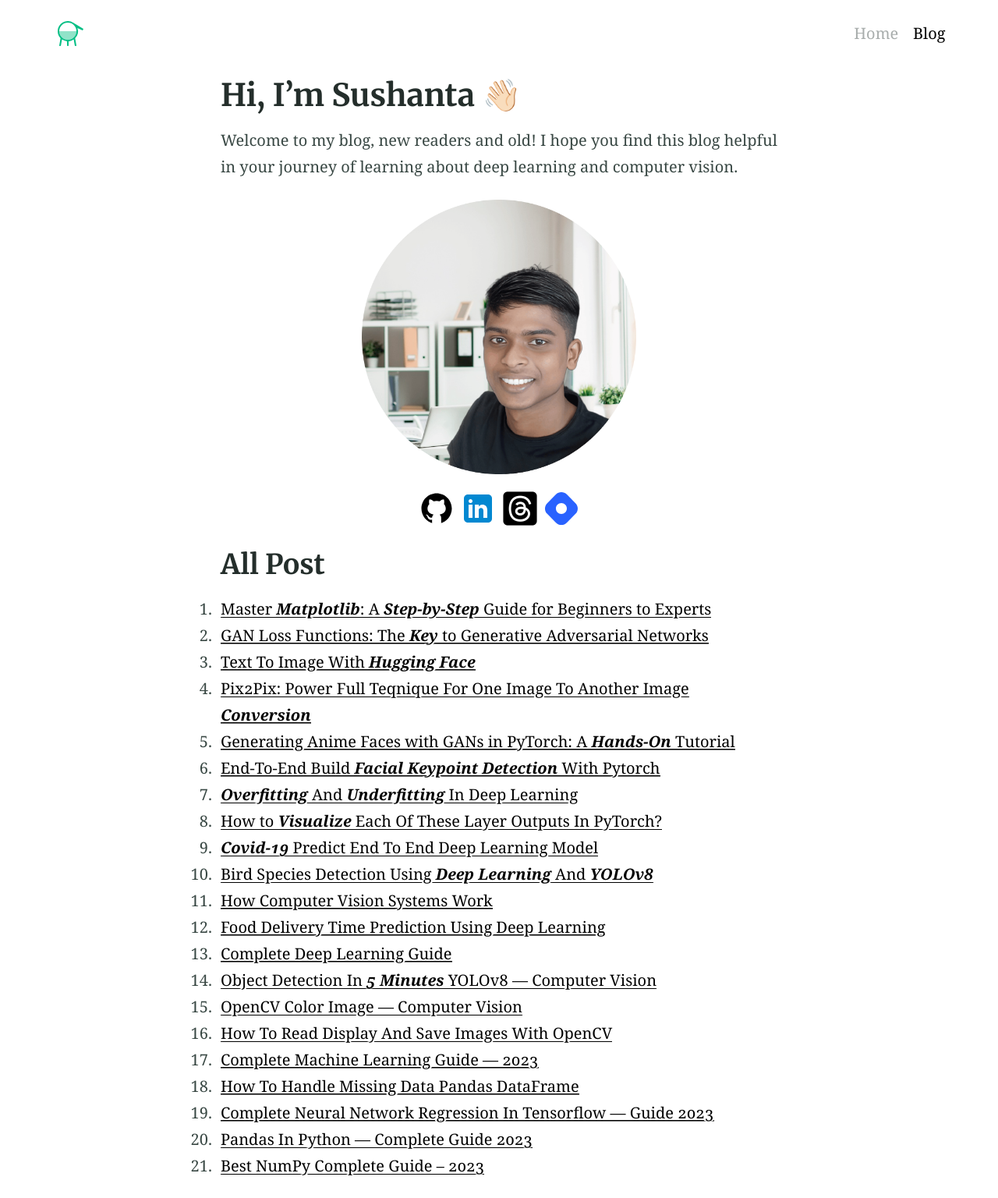
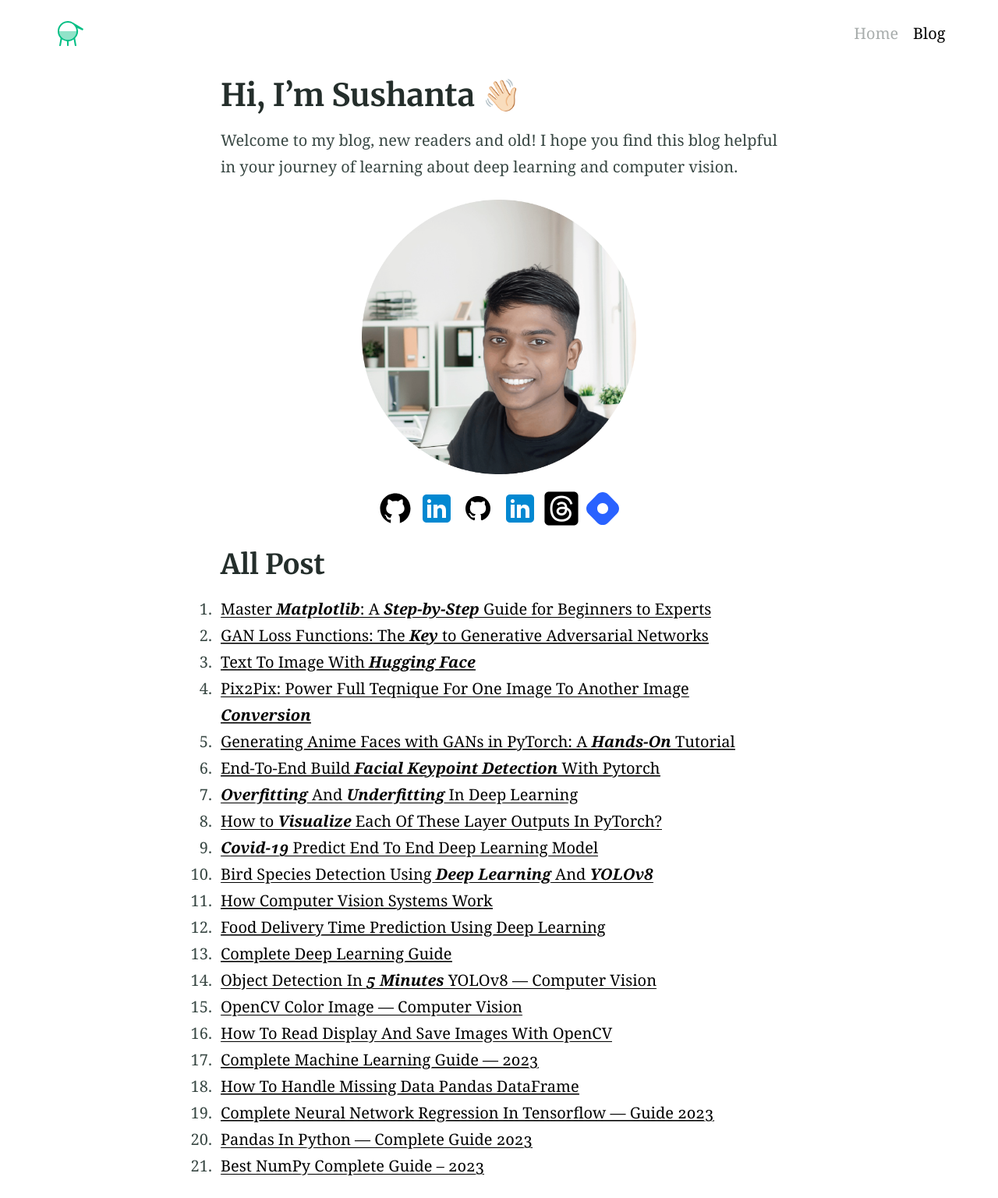
Before and after one commit to hi-sushanta/hi-sushanta.github.io, a Jekyll site: the page built from index.md, in a window 1280 px wide. Shown: the whole page at 78% size. Built offline with Jekyll 4.4.1, drawn with Linux system fonts in a browser that asks for light colours.

Commit message:
Update index.md

```diff
--- a/index.md
+++ b/index.md
@@ -17,6 +17,13 @@ Welcome to my blog, new readers and old! I hope you find this blog helpful in yo
     <a href="https://www.linkedin.com/in/sushanta-das-/">
    <svg xmlns="http://www.w3.org/2000/svg"  viewBox="0 0 48 48" width="48px" height="48px"><path fill="#0288D1" d="M42,37c0,2.762-2.238,5-5,5H11c-2.761,0-5-2.238-5-5V11c0-2.762,2.239-5,5-5h26c2.762,0,5,2.238,5,5V37z"/><path fill="#FFF" d="M12 19H17V36H12zM14.485 17h-.028C12.965 17 12 15.888 12 14.499 12 13.08 12.995 12 14.514 12c1.521 0 2.458 1.08 2.486 2.499C17 15.887 16.035 17 14.485 17zM36 36h-5v-9.099c0-2.198-1.225-3.698-3.192-3.698-1.501 0-2.313 1.012-2.707 1.99C24.957 25.543 25 26.511 25 27v9h-5V19h5v2.616C25.721 20.5 26.85 19 29.738 19c3.578 0 6.261 2.25 6.261 7.274L36 36 36 36z"/></svg>
     </a>
+    <a href="https://github.com/hi-sushanta">
+    <img src="icons8-github-48.png" alt="Github" width="48px" height="48px">
+    </a>
+    <a href="https://www.linkedin.com/in/sushanta-das-/">
+    <img src="icons8-linkedin-48.png" alt="Linkedin" width="48px" height="48px">
+    </a>
+
     <a href="https://www.threads.net/@hi_chiai">
     <img src="threads-icon.png" alt="Threads" width="48px" height="48px">
     </a>
```
Also changed, not shown: icons8-github-48.png (added), icons8-linkedin-48.png (added).
